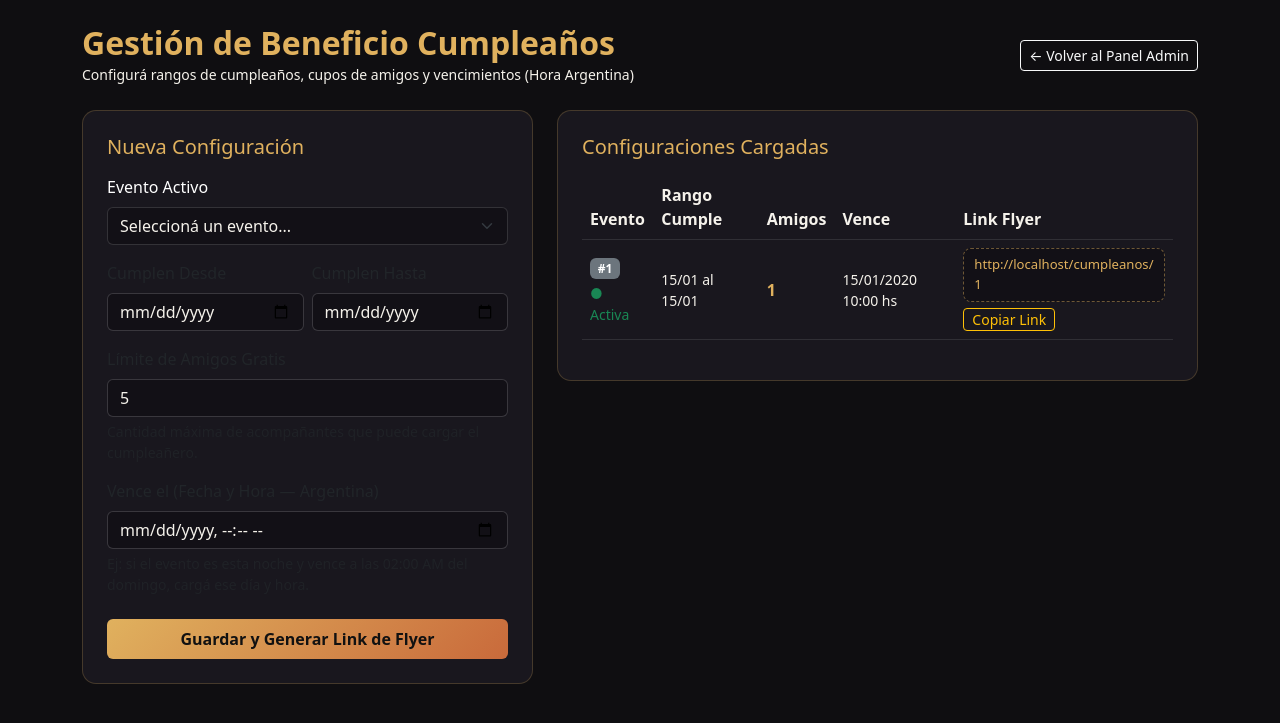
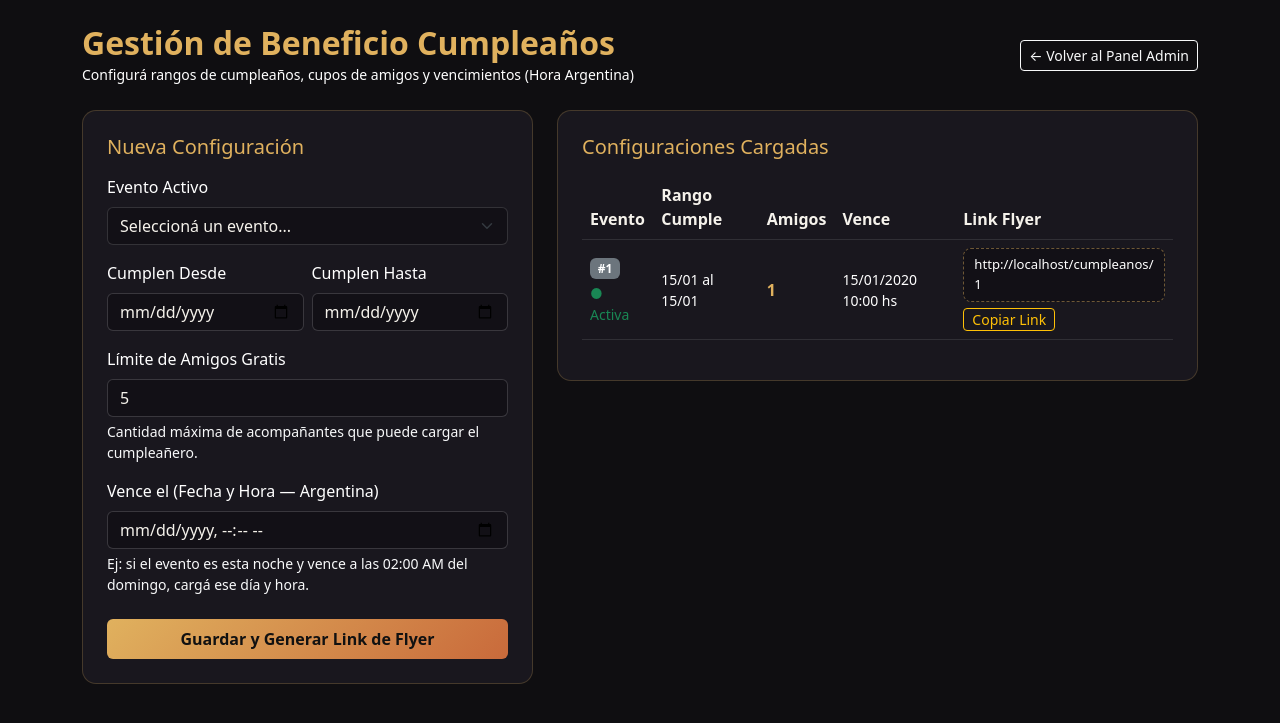
Before and after one commit to killerchipy723/casino_ticketjets, a Flask app: page /admin/cumpleanos in a window 1280 px wide. Shown: the top 723 px of the page. Run offline with Flask 3, Linux system fonts and the light colour scheme; the visitor is signed in with stand-in values (Sample User, id 1); tables that the repository leaves empty or names only in its code hold one stand-in row (values such as "Sample post"); parts of the project's set-up code (start-up, migrations or seed data) failed here and were passed over.

Commit message:
ok cumpleaños

```diff
--- a/templates/admin_cumpleanos.html
+++ b/templates/admin_cumpleanos.html
@@ -12,7 +12,7 @@
     <div class="d-flex flex-wrap justify-content-between align-items-center mb-4 gap-2">
       <div>
         <h2 class="mb-0 text-gold fw-bold">Gestión de Beneficio Cumpleaños</h2>
-        <small class="text-white-custom">Configurá rangos de cumpleaños, cupos de amigos y vencimientos (Hora Argentina)</small>
+        <small class="text-white">Configurá rangos de cumpleaños, cupos de amigos y vencimientos (Hora Argentina)</small>
       </div>
       <a href="{{ url_for('admin_dashboard') }}" class="btn btn-outline-light btn-sm">
         ← Volver al Panel Admin
@@ -50,25 +50,25 @@
 
             <div class="row g-2 mb-3">
               <div class="col-6">
-                <label for="fecha_inicio_cumple" class="form-label">Cumplen Desde</label>
+                <label for="fecha_inicio_cumple" class="form-label text-white">Cumplen Desde</label>
                 <input type="date" class="form-control" id="fecha_inicio_cumple" name="fecha_inicio_cumple" required />
               </div>
               <div class="col-6">
-                <label for="fecha_fin_cumple" class="form-label">Cumplen Hasta</label>
+                <label for="fecha_fin_cumple" class="form-label text-white">Cumplen Hasta</label>
                 <input type="date" class="form-control" id="fecha_fin_cumple" name="fecha_fin_cumple" required />
               </div>
             </div>
 
             <div class="mb-3">
-              <label for="limite_amigos" class="form-label">Límite de Amigos Gratis</label>
+              <label for="limite_amigos" class="form-label text-white">Límite de Amigos Gratis</label>
               <input type="number" class="form-control" id="limite_amigos" name="limite_amigos" min="0" max="50" value="5" required />
-              <div class="form-text text-white-custom">Cantidad máxima de acompañantes que puede cargar el cumpleañero.</div>
+              <div class="form-text text-light">Cantidad máxima de acompañantes que puede cargar el cumpleañero.</div>
             </div>
 
             <div class="mb-4">
-              <label for="vence_el" class="form-label">Vence el (Fecha y Hora — Argentina)</label>
+              <label for="vence_el" class="form-label text-white">Vence el (Fecha y Hora — Argentina)</label>
               <input type="datetime-local" class="form-control" id="vence_el" name="vence_el" required />
-              <div class="form-text text-white-custom">Ej: si el evento es esta noche y vence a las 02:00 AM del domingo, cargá ese día y hora.</div>
+              <div class="form-text text-light">Ej: si el evento es esta noche y vence a las 02:00 AM del domingo, cargá ese día y hora.</div>
             </div>
 
             <button type="submit" class="btn btn-gold w-100 py-2">Guardar y Generar Link de Flyer</button>
@@ -105,17 +105,17 @@
                           {% endif %}
                         </div>
                       </td>
-                      <td class="small">
+                      <td class="small text-white">
                         {{ cfg.fecha_inicio_cumple.strftime('%d/%m') }} al {{ cfg.fecha_fin_cumple.strftime('%d/%m') }}
                       </td>
                       <td>
                         <span class="fw-bold text-gold">{{ cfg.limite_amigos }}</span>
                       </td>
-                      <td class="small">
+                      <td class="small text-white">
                         {{ cfg.vence_el.strftime('%d/%m/%Y %H:%M hs') }}
                       </td>
                       <td class="celda-link">
-                        <div class="link-flyer mb-1" id="link-{{ cfg.id }}">{{ url_flyer }}</div>
+                        <div class="link-flyer text-white mb-1" id="link-{{ cfg.id }}">{{ url_flyer }}</div>
                         <button type="button" class="btn btn-sm btn-outline-warning py-0 px-2 btn-copiar-link" data-target="link-{{ cfg.id }}">
                           Copiar Link
                         </button>
@@ -126,7 +126,7 @@
               </table>
             </div>
           {% else %}
-            <p class="text-white-custom mb-0">Todavía no hay configuraciones de cumpleaños cargadas.</p>
+            <p class="text-white mb-0">Todavía no hay configuraciones de cumpleaños cargadas.</p>
           {% endif %}
         </div>
       </div>
--- a/templates/portero_cumpleanos.html
+++ b/templates/portero_cumpleanos.html
@@ -22,7 +22,7 @@
     {% with messages = get_flashed_messages(with_categories=true) %}
       {% if messages %}
         {% for category, message in messages %}
-          <div class="alert alert-{{ 'warning' if category == 'warning' else ('danger' if category == 'danger' else 'success') }}">
+          <div class="alert alert-{{ 'warning' if category == 'warning' else ('danger' if category == 'danger' else 'success') }} text-dark">
             {{ message }}
           </div>
         {% endfor %}
@@ -73,7 +73,7 @@
         </div>
 
         {% if not qr_valido %}
-          <div class="alert alert-danger mb-0">
+          <div class="alert alert-danger text-dark mb-0">
             Este QR ya no es válido (venció o fue desactivado). No se puede aprobar el ingreso.
           </div>
         {% else %}
@@ -115,7 +115,7 @@
                              id="amigo_{{ amigo.id }}" name="amigos_ids" value="{{ amigo.id }}"
                              {% if amigo.ingresado %}checked disabled{% endif %} />
                       <label class="form-check-label text-dark" for="amigo_{{ amigo.id }}">
-                        <strong>{{ amigo.nombre_completo }}</strong>
+                        <strong class="text-dark">{{ amigo.nombre_completo }}</strong>
                         {% if amigo.dni %}<span class="text-dark small"> — DNI {{ amigo.dni }}</span>{% endif %}
                       </label>
                     </div>
```
